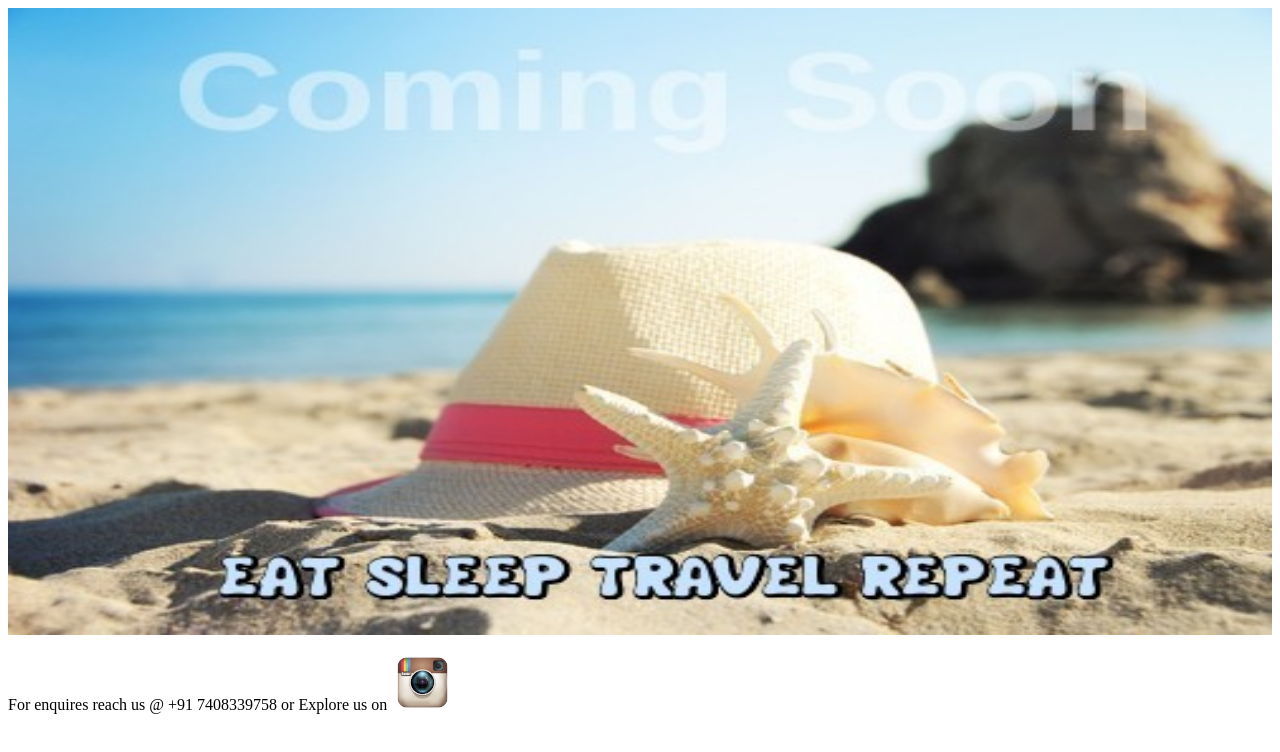
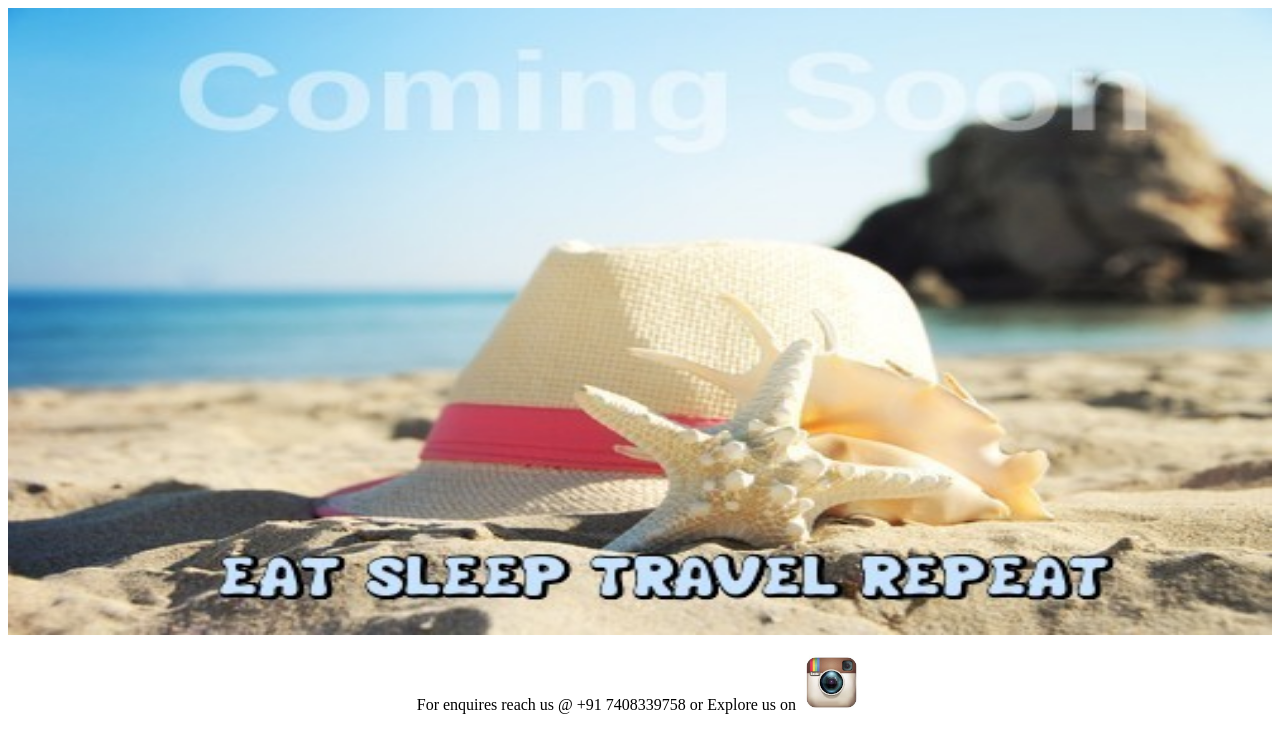
Before and after one commit to lkpdev/estradventure, a plain HTML site: page index.html in a window 1280 px wide. Drawn offline with Linux system fonts and the light colour scheme.

Commit message:
align insta

```diff
--- a/index.html
+++ b/index.html
@@ -1,5 +1,6 @@
 <div>
     <img src="images/estradventure.jpg"/ alt="start" width="100%" height="80%"/>
 </div>
-    <p style="text-align:top">For enquires reach us @ +91 7408339758 or Explore us on
-    <a href="https://www.instagram.com/rohitwanderlust/"><img src="images/instagram.jpeg" align="absbottom" width="5%" height="8%"/></a></p>
+    <p style="text-align:center">For enquires reach us @ +91 7408339758 or Explore us on
+        <a href="https://www.instagram.com/rohitwanderlust/">
+            <img src="images/instagram.jpeg" align="absbottom" width="5%" height="8%"/></a></p>
```
